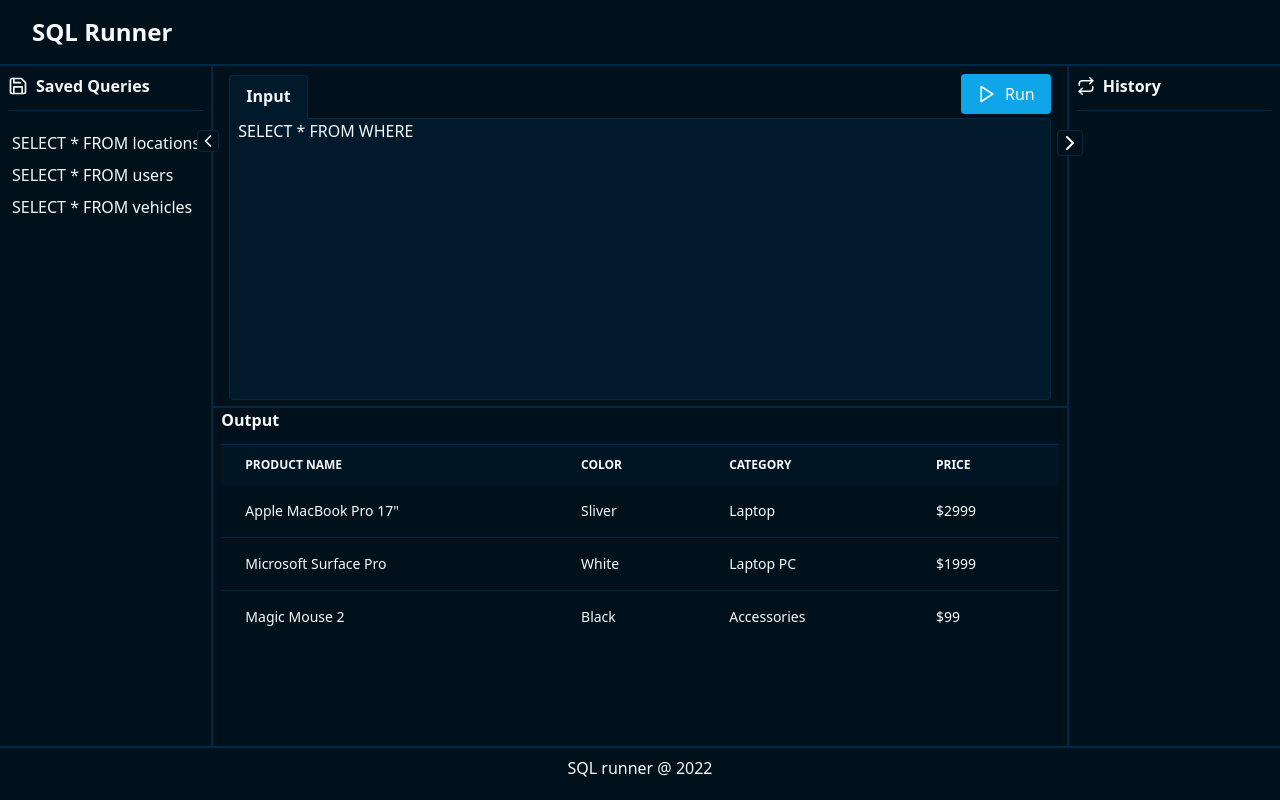
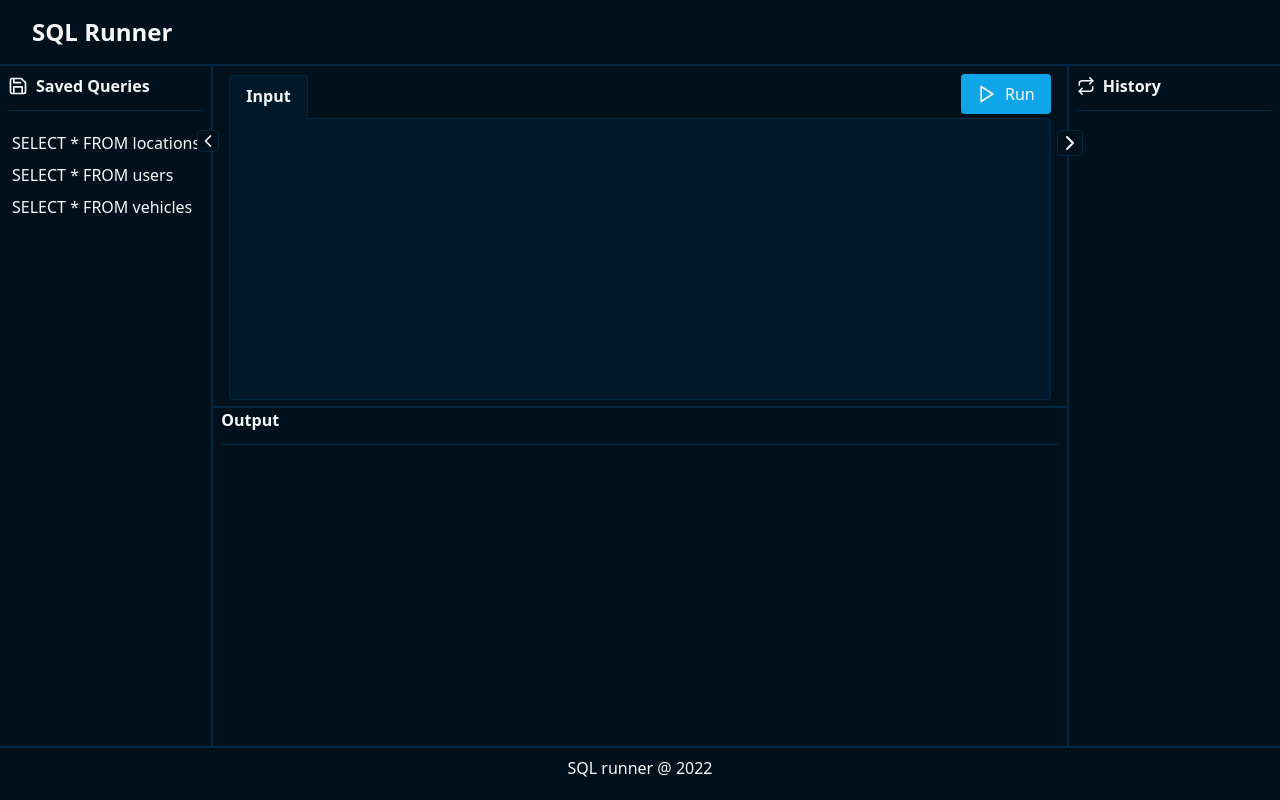
Before and after one commit to claranceliberi/sql-runner, a Vue app: page / in a window 1280 px wide. Built offline with nearby package versions, Linux system fonts and the light colour scheme.

Commit message:
feat: search query

```diff
--- a/src/App.vue
+++ b/src/App.vue
@@ -6,12 +6,34 @@ import SavedQueries from "./components/organisms/SavedQueries.vue";
 
 import { database } from "./data";
 
-import { reactive } from "vue";
+import { reactive, ref } from "vue";
+import type { Location, User, Vehicle } from "./types";
 
+type resultType = Vehicle[] | Location[] | User[];
 const isSidebarActive = reactive({
   savedQueries: true,
   history: true,
 });
+
+const query = ref("");
+const results = ref<resultType>();
+const headerValue = ref<Array<string>>([]);
+const message = ref("");
+
+function search(query: string) {
+  if (query === "" || !query) {
+    message.value = "Please enter a query";
+    return;
+  }
+
+  results.value = database.find((db) => db.query === query)?.data;
+  if (results.value) {
+    headerValue.value = Object.keys(results.value[0]);
+    message.value = "";
+  } else {
+    message.value = "No results found";
+  }
+}
 </script>
 
 <template>
@@ -61,6 +83,7 @@ const isSidebarActive = reactive({
           <div>
             <button
               class="bg-sky-500 px-4 space-x-2 mb-1 py-2 rounded hover:bg-sky-600 flex items-center"
+              @click="search(query)"
             >
               <!-- eslint-disable-next-line prettier/prettier -->
               <TheIcon ><svg
@@ -89,62 +112,50 @@ const isSidebarActive = reactive({
             class="bg-transparent w-full h-full box-border outline-none resize-none px-2"
             name=""
             id=""
-          >
-SELECT * FROM WHERE
-</textarea
-          >
+            v-model="query"
+          ></textarea>
         </div>
       </div>
       <div class="h-1/2 px-2 border-t-primary-600 border-t-2">
         <TheHeader>Output</TheHeader>
         <hr class="mt-3 border-primary-600" />
 
-        <div class="overflow-x-auto relative">
-          <table class="w-full text-sm text-left text-text">
-            <thead class="text-xs text-text uppercase bg-primary-200">
+        <div class="overflow-x-auto h-[90%] relative">
+          <table
+            class="w-full text-sm text-left text-text h-full overflow-y-auto"
+            v-if="results && results.length > 0"
+          >
+            <thead
+              class="text-xs text-text uppercase bg-primary-200 sticky top-0"
+            >
               <tr>
-                <th scope="col" class="py-3 px-6">Product name</th>
-                <th scope="col" class="py-3 px-6">Color</th>
-                <th scope="col" class="py-3 px-6">Category</th>
-                <th scope="col" class="py-3 px-6">Price</th>
+                <th
+                  scope="col"
+                  class="py-3 px-6"
+                  v-for="head in headerValue"
+                  :key="head"
+                >
+                  {{ head }}
+                </th>
               </tr>
             </thead>
-            <tbody>
-              <tr class="bg-transparent border-b border-primary-500">
-                <th
-                  scope="row"
-                  class="py-4 px-6 font-medium text-text whitespace-nowrap"
+            <tbody class="">
+              <tr
+                class="bg-transparent border-b border-primary-500"
+                v-for="row in results"
+                :key="row.id"
+              >
+                <td
+                  class="py-4 px-6"
+                  v-for="colName in headerValue"
+                  :key="row.id + colName"
                 >
-                  Apple MacBook Pro 17"
-                </th>
-                <td class="py-4 px-6">Sliver</td>
-                <td class="py-4 px-6">Laptop</td>
-                <td class="py-4 px-6">$2999</td>
-              </tr>
-              <tr class="bg-transparent border-b border-primary-500">
-                <th
-                  scope="row"
-                  class="py-4 px-6 font-medium text-text whitespace-nowrap"
-                >
-                  Microsoft Surface Pro
-                </th>
-                <td class="py-4 px-6">White</td>
-                <td class="py-4 px-6">Laptop PC</td>
-                <td class="py-4 px-6">$1999</td>
-              </tr>
-              <tr class="bg-transparent">
-                <th
-                  scope="row"
-                  class="py-4 px-6 font-medium text-text whitespace-nowrap"
-                >
-                  Magic Mouse 2
-                </th>
-                <td class="py-4 px-6">Black</td>
-                <td class="py-4 px-6">Accessories</td>
-                <td class="py-4 px-6">$99</td>
+                  {{ row[colName] }}
+                </td>
               </tr>
             </tbody>
           </table>
+          <p v-else class="text-center pt-10">{{ message }}</p>
         </div>
       </div>
     </article>
@@ -179,9 +190,30 @@ SELECT * FROM WHERE
     </aside>
   </main>
   <!-- footer -->
-  <footer class="border-t-primary-600 border-t-2">
+  <footer class="border-t-primary-600 bg-primary-100 z-10 border-t-2">
     <p class="text-center py-2">SQL runner @ 2022</p>
   </footer>
 </template>
 
-<style scoped></style>
+<style scoped>
+/* width */
+::-webkit-scrollbar {
+  width: 10px;
+}
+
+/* Track */
+::-webkit-scrollbar-track {
+  background: transparent;
+  @apply rounded;
+}
+
+/* Handle */
+::-webkit-scrollbar-thumb {
+  @apply bg-primary-500 rounded;
+}
+
+/* Handle on hover */
+::-webkit-scrollbar-thumb:hover {
+  @apply bg-primary-600;
+}
+</style>
```
